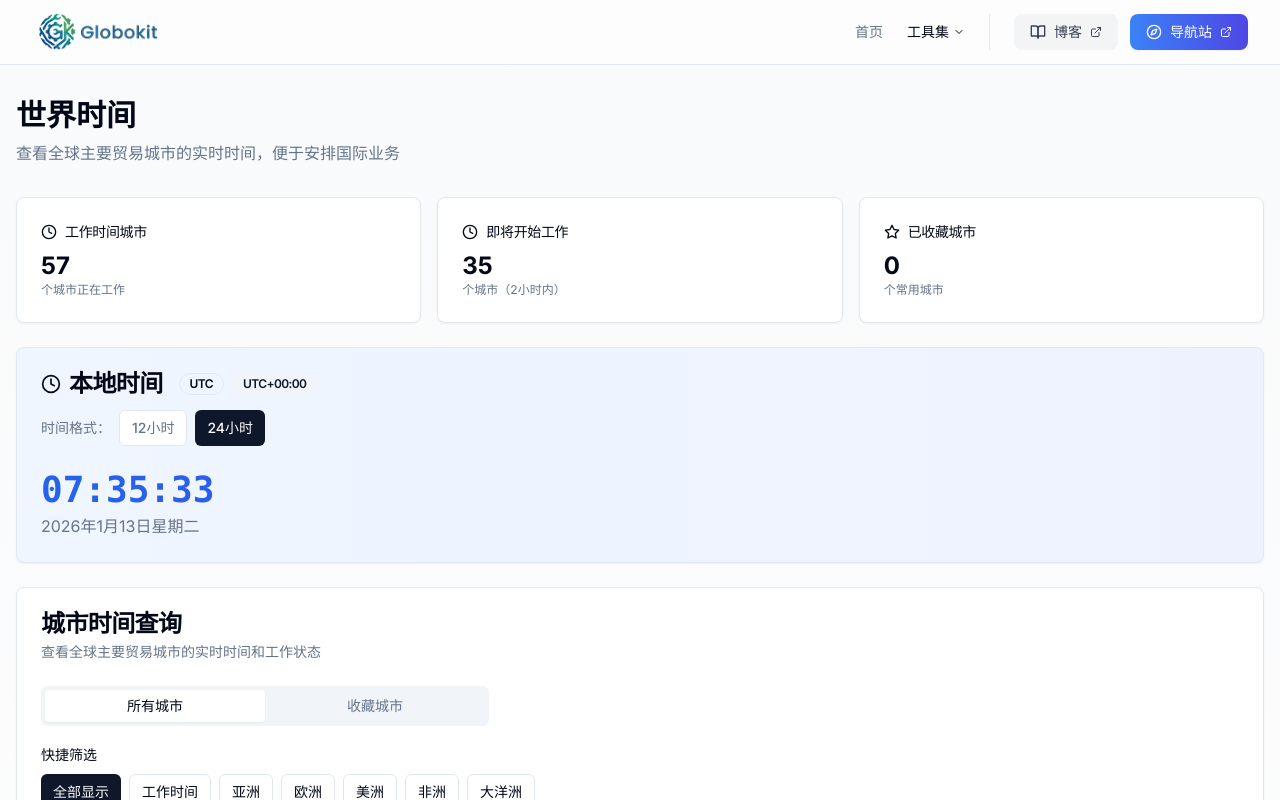
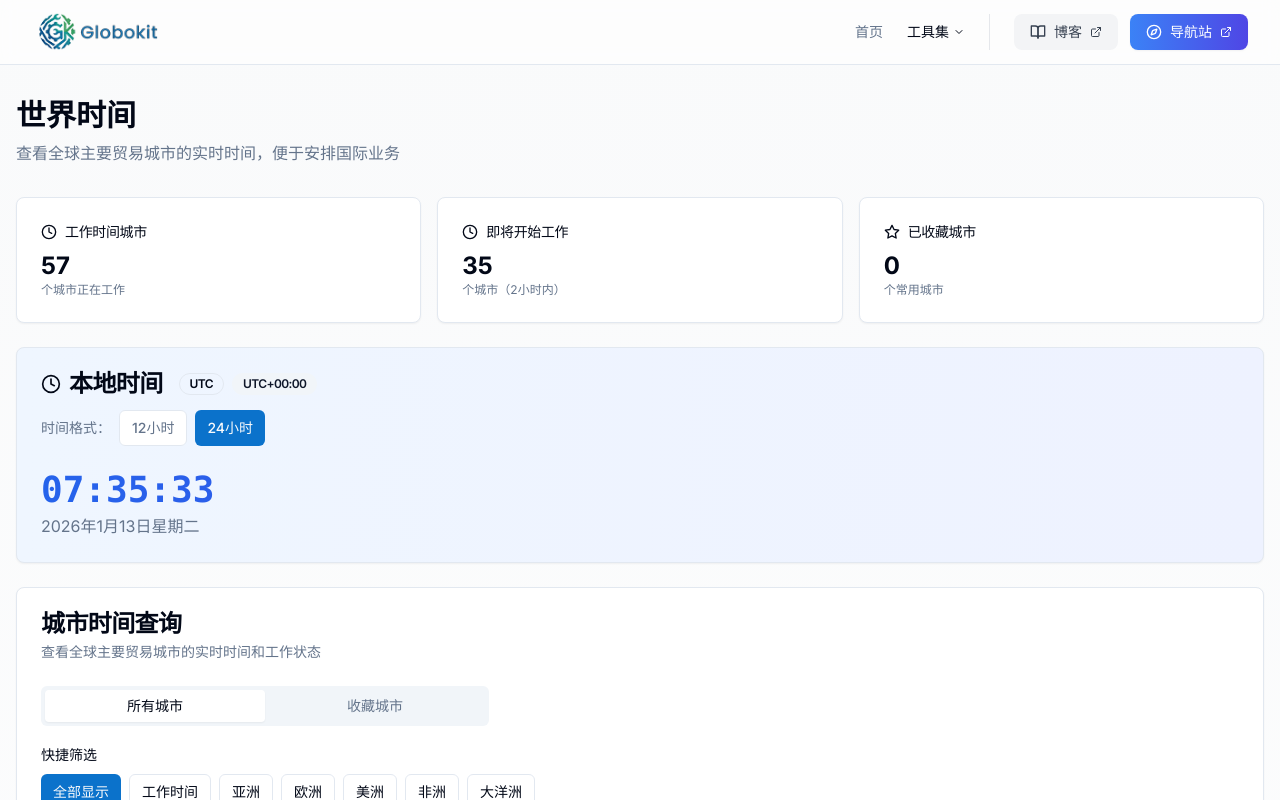
Before and after one commit to everett7623/Globokit, a Next.js app: page /tools/world-time in a window 1280 px wide. Shown: the top 800 px of the page. Built offline with nearby package versions, Linux system fonts and the light colour scheme.

Commit message:
Update globals.css

```diff
--- a/app/globals.css
+++ b/app/globals.css
@@ -3,7 +3,7 @@
  * 描述: 定义Tailwind CSS的基础样式、主题变量(Variables)及深色模式适配
  * 路径: Globokit/app/globals.css
  * 作者: Jensfrank
- * 更新时间: 2026-01-08
+ * 更新时间: 2026-01-12
  */
 
 @tailwind base;
@@ -18,8 +18,11 @@
     --card-foreground: 222.2 84% 4.9%;
     --popover: 0 0% 100%;
     --popover-foreground: 222.2 84% 4.9%;
-    --primary: 222.2 47.4% 11.2%;
+
+    /* 修改：提取自新 Logo 文字的 "深海蓝" */
+    --primary: 208 90% 42%;
     --primary-foreground: 210 40% 98%;
+
     --secondary: 210 40% 96.1%;
     --secondary-foreground: 222.2 47.4% 11.2%;
     --muted: 210 40% 96.1%;
@@ -30,7 +33,10 @@
     --destructive-foreground: 210 40% 98%;
     --border: 214.3 31.8% 91.4%;
     --input: 214.3 31.8% 91.4%;
-    --ring: 222.2 84% 4.9%;
+
+    /* 修改：光圈颜色同步 */
+    --ring: 208 90% 42%;
+
     --radius: 0.5rem;
   }
 
@@ -41,8 +47,11 @@
     --card-foreground: 210 40% 98%;
     --popover: 222.2 84% 4.9%;
     --popover-foreground: 210 40% 98%;
-    --primary: 210 40% 98%;
+
+    /* 修改：深色模式下稍微提亮一点蓝色 */
+    --primary: 208 90% 55%;
     --primary-foreground: 222.2 47.4% 11.2%;
+
     --secondary: 217.2 32.6% 17.5%;
     --secondary-foreground: 210 40% 98%;
     --muted: 217.2 32.6% 17.5%;
@@ -53,7 +62,9 @@
     --destructive-foreground: 210 40% 98%;
     --border: 217.2 32.6% 17.5%;
     --input: 217.2 32.6% 17.5%;
-    --ring: 212.7 26.8% 83.9%;
+
+    /* 修改：光圈颜色同步 */
+    --ring: 208 90% 55%;
   }
 }
 
```
